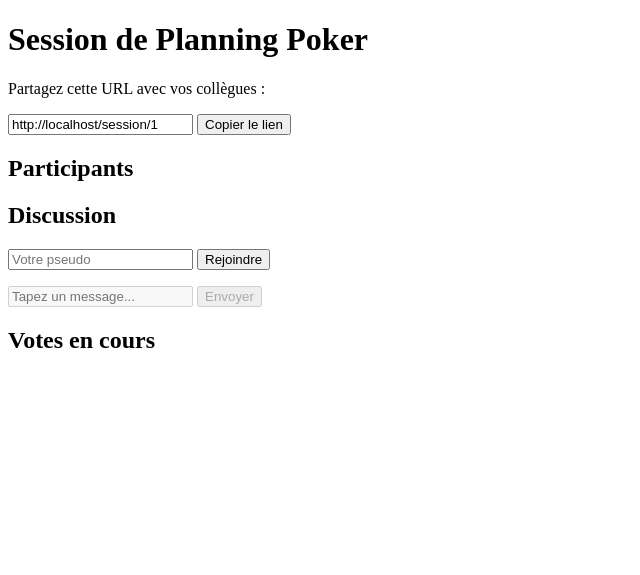
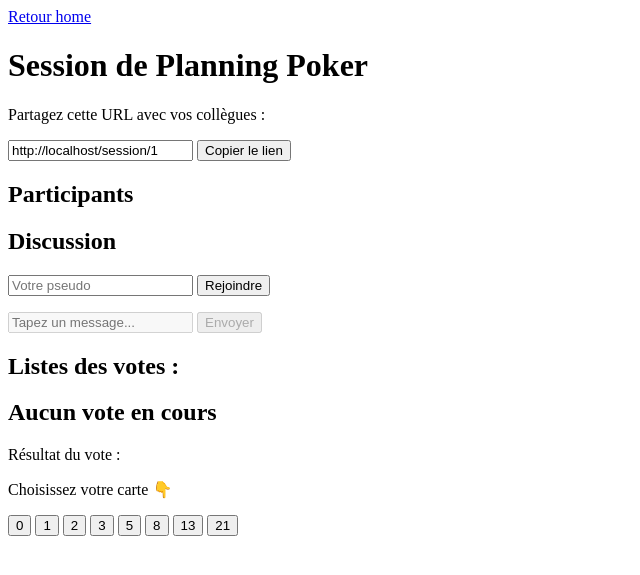
Before and after one commit to The-Leyn/planning_poker, a Flask app: page /session/1 in a window 1280 px wide. Shown: the top 575 px of the page, without its empty margins (0-640 px from the left). Run offline with Flask 3, Linux system fonts and the light colour scheme; some libraries are stand-ins or nearby versions.

Commit message:
Add de fonctionnalité de vote en cliquant sur les cartes

```diff
--- a/app.py
+++ b/app.py
@@ -29,7 +29,7 @@ def handle_join(data):
     join_room(session_id)
 
     if session_id not in rooms:
-        rooms[session_id] = {"admin": request.sid, "users": {}}
+        rooms[session_id] = {"admin": request.sid, "voted": {}, "users": {}}
 
     rooms[session_id]['users'][request.sid] = {"username": username}
 
@@ -113,6 +113,57 @@ def handle_create_vote(data):
 
     else:
         emit("error", {"message": "Seul l'administrateur peut créer un vote."}, to=user_id)
+    print(rooms[session_id])
+
+@socketio.on('select_vote')
+def handle_select_vote(data):
+    """Sélectionne le vote actuel parmis la liste des votes"""
+    session_id = data['session_id']
+    user_id = request.sid  # L'ID du socket de l'utilisateur
+
+    # Vérifie si la session existe et si l'utilisateur est l'admin
+    if session_id in rooms and rooms[session_id]["admin"] == user_id:
+        # Vérifie si le vote est bien présent dans la liste des votes
+        if rooms[session_id]["votes"][data["vote_id"]]:
+            rooms[session_id]["voted"] = data["vote_id"]
+
+    print(rooms[session_id])
+
+@socketio.on('send_vote')
+def hand_send_vote(data):
+    """Enregistre le vote de l'utilisateur dans la liste des votes"""
+    session_id = data['session_id']
+    user_id = request.sid  # L'ID du socket de l'utilisateur
+    actual_vote = rooms[session_id]["voted"] # Récupère le vote actuel
+    print("actual_vote", actual_vote)
+
+    # Vérifie si la session existe et un vote est sélectionné
+    if session_id in rooms and actual_vote:
+        print("Il y a un vote sélectionné")
+
+        # Vérifie si "result" est vide
+        if not rooms[session_id]['votes'][actual_vote]["result"]:
+            print("Les votes ne sont pas encore terminés")
+
+            # Verifie si l'utilisateur à déjà voté pour le vote
+            # if user_id not in rooms[session_id]['votes'][actual_vote]["votes"]:
+            print("L'utilisateur n'a pas encore voté")
+            rooms[session_id]['votes'][actual_vote]["votes"][user_id] = data['cardValue']
+
+        else:
+            print("Les votes sont terminés")
+
+
+
+
+
+
+    else:
+        print("Il n'y a pas de vote sélectionné")
+        # Vérifie si le vote est bien présent dans la liste des votes
+        # if rooms[session_id]["votes"]
+    print(rooms[session_id])
+
 
 if __name__ == '__main__':
     socketio.run(app, debug=True, host='0.0.0.0', port=80)
--- a/rooms.json
+++ b/rooms.json
@@ -1,5 +1,6 @@
 {
   "admin": "FRkDGdWH8T0iY80ZAAAD",
+  "voted": "idVote",
   "users": {
     "idSocket1": { "username": "Jhon" },
     "idSocket2": { "username": "Alice" }
--- a/templates/session.html
+++ b/templates/session.html
@@ -7,6 +7,7 @@
     <script src="https://cdnjs.cloudflare.com/ajax/libs/socket.io/4.5.4/socket.io.js"></script>
   </head>
   <body>
+    <a href="{{ url_for('index') }}">Retour home</a>
     <h1>Session de Planning Poker</h1>
     <p>Partagez cette URL avec vos collègues :</p>
     <input type="text" value="{{ request.url }}" id="sessionUrl" readonly />
@@ -25,14 +26,29 @@
       <button onclick="sendMessage()" disabled>Envoyer</button>
     </div>
     <div id="adminControls" style="display: none">
-      <h2>Créer un vote</h2>
+      <h2>Ajouter un vote à la liste</h2>
       <input type="text" id="voteTitle" placeholder="Titre du vote" />
       <button onclick="createVote()">Créer</button>
     </div>
 
-    <h2>Votes en cours</h2>
+    <h2>Listes des votes :</h2>
     <ul id="voteList"></ul>
 
+    <div class="actual-vote">
+      <h2>Aucun vote en cours</h2>
+      <p>Résultat du vote :</p>
+    </div>
+    <div class="container-cards">
+      <p>Choisissez votre carte 👇</p>
+      <button onclick="sendVote(0)">0</button>
+      <button onclick="sendVote(1)">1</button>
+      <button onclick="sendVote(2)">2</button>
+      <button onclick="sendVote(3)">3</button>
+      <button onclick="sendVote(5)">5</button>
+      <button onclick="sendVote(8)">8</button>
+      <button onclick="sendVote(13)">13</button>
+      <button onclick="sendVote(21)">21</button>
+    </div>
     <script>
       var socket = io.connect("http://" + document.domain + ":" + location.port);
       var sessionId = "{{ session_id }}";
@@ -67,6 +83,7 @@
       socket.on("message", function (msg) {
         let messagesList = document.getElementById("messages");
         let newMessage = document.createElement("li");
+
         newMessage.textContent = msg;
         messagesList.appendChild(newMessage);
       });
@@ -107,9 +124,33 @@
       socket.on("new_vote", function (data) {
         let voteList = document.getElementById("voteList");
         let listItem = document.createElement("li");
+        let chooseBtn = document.createElement("button");
+        chooseBtn.textContent = "Lancer le vote";
+        chooseBtn.onclick = function () {
+          selectVote(data.vote_id, data.title);
+        };
         listItem.textContent = data.title + " (Vote ID: " + data.vote_id + ")";
+        listItem.appendChild(chooseBtn);
         voteList.appendChild(listItem);
       });
+
+      // Pour sélectionner parmis la liste des votes le vote actuel.
+      function selectVote(vote_id, title) {
+        console.log("select vote :", vote_id);
+        let actualVoteTitle = document.querySelector(".actual-vote h2");
+        actualVoteTitle.textContent = `Vote en cours : ${title}`;
+        socket.emit("select_vote", { session_id: sessionId, vote_id: vote_id, title: title });
+      }
+
+      // GESTION DES VOTES POUR LES CARDS
+      function sendVote(value) {
+        console.log(value, sessionId);
+        socket.emit("send_vote", { session_id: sessionId, cardValue: value })
+
+      }
+      //   socket.on("create_cards", function (data) {
+
+      //   })
 
       // Gestion des erreurs (ex: si un non-admin essaie de créer un vote)
       socket.on("error", function (data) {
```
